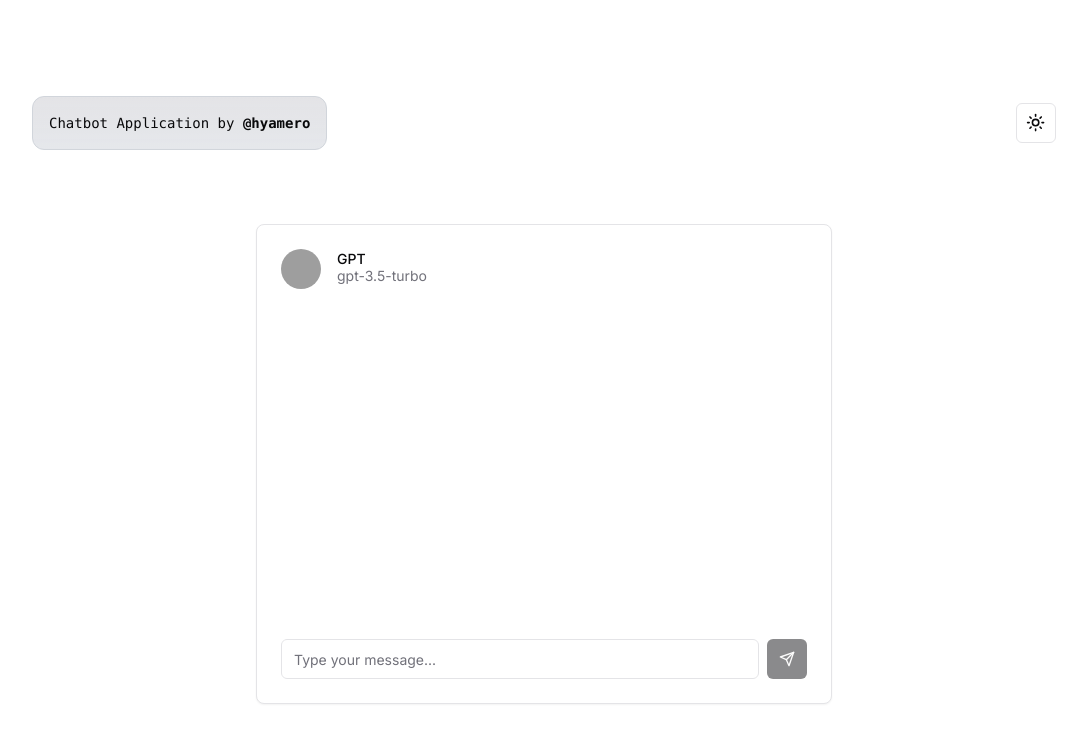
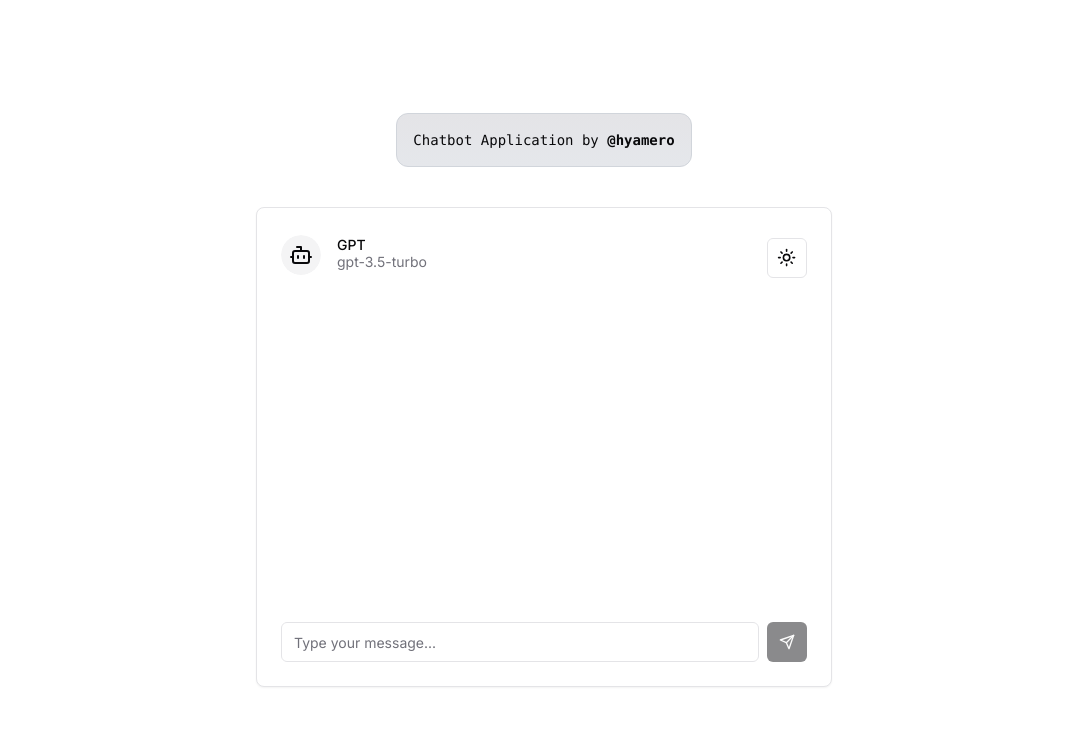
Before and after one commit to hyamero/chatbot, a Next.js app: page / in a window 1280 px wide. Shown: the top 742 px of the page, without its empty margins (96-1183 px from the left). Built offline with nearby package versions, Linux system fonts and the light colour scheme; grey boxes are pictures that could not be loaded.

Commit message:
chore: improve ui

```diff
--- a/src/app/page.tsx
+++ b/src/app/page.tsx
@@ -5,8 +5,16 @@ export const runtime = "edge";
 
 export default function Page() {
   return (
-    <main className="flex h-screen flex-col items-center justify-between p-24">
-      <nav className="z-10 max-w-5xl w-full items-center justify-between font-mono text-sm lg:flex">
+    <main className="container flex items-center justify-center gap-10 h-screen flex-col ">
+      <Header />
+      <Chat />
+    </main>
+  );
+}
+
+const Header = () => {
+  return (
+    <header className="z-10 max-w-5xl items-center justify-between font-mono text-sm lg:flex">
       <p className="fixed left-0 top-0 flex w-full justify-center border-b border-gray-300 bg-gradient-to-b from-zinc-200 pb-6 pt-8 backdrop-blur-2xl dark:border-neutral-800 dark:bg-zinc-800/30 dark:from-inherit lg:static lg:w-auto  lg:rounded-xl lg:border lg:bg-gray-200 lg:p-4 lg:dark:bg-zinc-800/30">
         Chatbot Application by&nbsp;
         <code className="font-mono font-bold">
@@ -20,10 +28,6 @@ export default function Page() {
           </a>
         </code>
       </p>
-
-        <ToggleTheme />
-      </nav>
-      <Chat />
-    </main>
+    </header>
   );
-}
+};
--- a/src/components/chat.tsx
+++ b/src/components/chat.tsx
@@ -2,7 +2,7 @@
 
 import * as React from "react";
 import { useChat } from "ai/react";
-import { Send } from "lucide-react";
+import { Send, Bot } from "lucide-react";
 import { cn } from "@/lib/utils";
 
 import { Input } from "@/components/ui/input";
@@ -22,6 +22,7 @@ import {
   TooltipProvider,
   TooltipTrigger,
 } from "@/components/ui/tooltip";
+import { ToggleTheme } from "./toggle-theme";
 
 export function Chat() {
   const { messages, input, handleInputChange, handleSubmit } = useChat();
@@ -30,11 +31,12 @@ export function Chat() {
 
   return (
     <Card className="flex flex-col justify-between w-full max-w-xl h-[60vh] overflow-y-scroll">
-      <CardHeader className="flex flex-row items-center">
+      <CardHeader className="item-center flex justify-between flex-row">
         <div className="flex items-center space-x-4">
           <Avatar>
-            <AvatarImage src="/avatars/01.png" alt="Image" />
-            <AvatarFallback>OM</AvatarFallback>
+            <AvatarFallback>
+              <Bot />
+            </AvatarFallback>
           </Avatar>
           <div>
             <p className="text-sm font-medium leading-none">GPT</p>
@@ -51,6 +53,8 @@ export function Chat() {
             </TooltipProvider>
           </div>
         </div>
+
+        <ToggleTheme />
       </CardHeader>
       <div>
         <CardContent>
@@ -59,7 +63,7 @@ export function Chat() {
               <div
                 key={index}
                 className={cn(
-                  "flex w-max max-w-[75%] flex-col gap-2 rounded-lg px-3 py-2 text-sm",
+                  "flex w-max max-w-[75%] flex-col gap-2 rounded-lg px-3 py-2 text-sm whitespace-pre-wrap",
                   message.role === "user"
                     ? "ml-auto bg-primary text-primary-foreground"
                     : "bg-muted"
```
Lines whose indentation alone changed are shown as unchanged.
